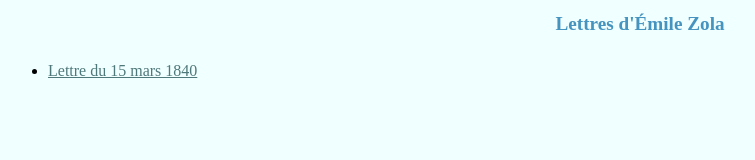
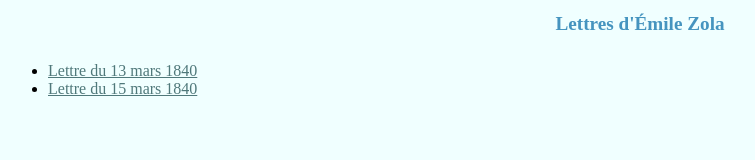
Before and after one commit to Sciences-historiques-numeriques/exercices_edition_numerique, a plain HTML site: page docs/index.html in a window 1280 px wide. Shown: the whole page, without its empty margins (0-755 px from the left). Drawn offline with Linux system fonts and the light colour scheme.

Commit message:
modification de l'index

```diff
--- a/docs/index.html
+++ b/docs/index.html
@@ -3,7 +3,7 @@
 <html xmlns="https://www.w3.org/1999/xhtml/" xml:lang="en" lang="en">
 
 <head>
-    <title>Strict DTD XHTML</title>
+    <title>Edition Guizot-Lieven</title>
 </head>
 
 <body style="background-color: azure;">
@@ -15,6 +15,7 @@
         <br/>
 
         <ul>
+        <li><a href="lettres/1840_03_13.html" style=" color: rgb(79, 120, 122);">Lettre du 13 mars 1840</a></li>
         <li><a href="lettres/1840_03_15.html" style=" color: rgb(79, 120, 122);">Lettre du 15 mars 1840</a></li>
         </ul>
     </div>
```
